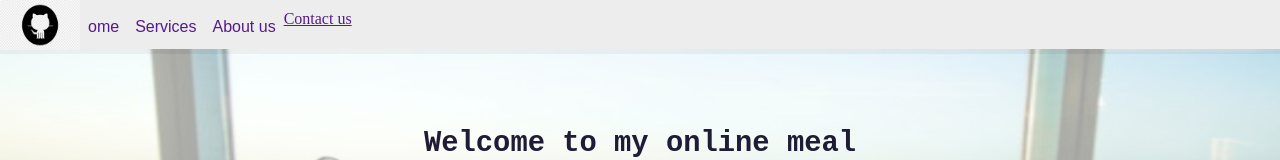
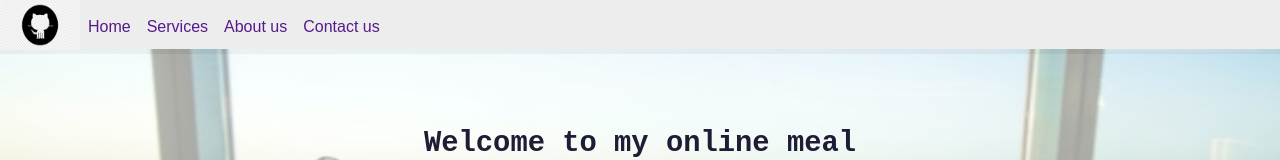
Before and after one commit to imMadhavMohan/FoodOrderingWebPage, a plain HTML site: page index.html in a window 1280 px wide. Shown: the top 160 px of the page. Drawn offline with Linux system fonts and the light colour scheme; files whose address does not match are found by name.

Commit message:
Update index.html

```diff
--- a/index.html
+++ b/index.html
@@ -13,10 +13,10 @@
           <img src="Git.png" alt="my food hub">
         </div>
         <ul>
-          <li><a href=""><Hdr></Hdr>ome</a></li>
+          <li><a href="">Home</a></li>
           <li><a href="">Services</a></li>
           <li><a href="">About us</a></li>
-          <Nli><a href="">Contact us</a></li>
+          <li><a href="">Contact us</a></li>
         </ul>
       </nav>
 
```
